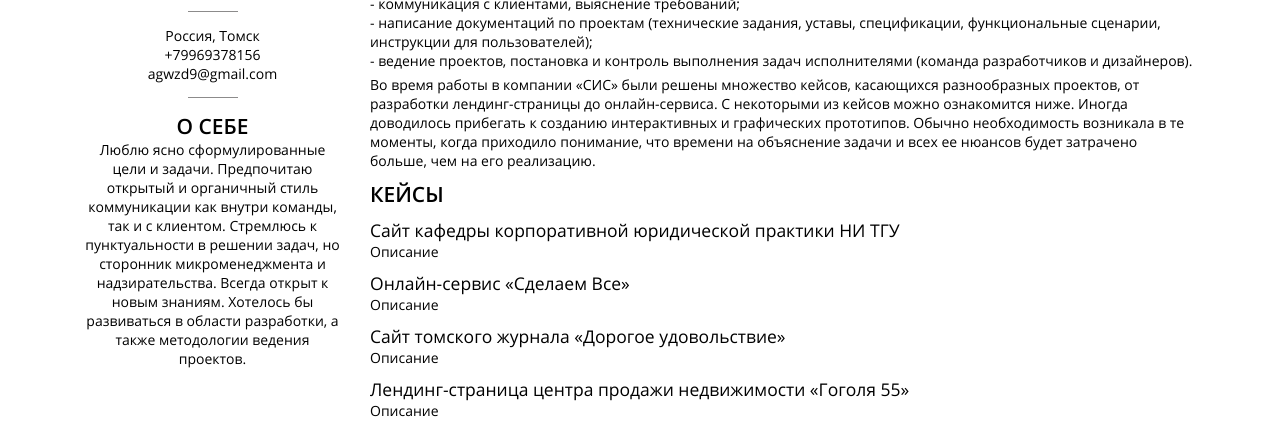
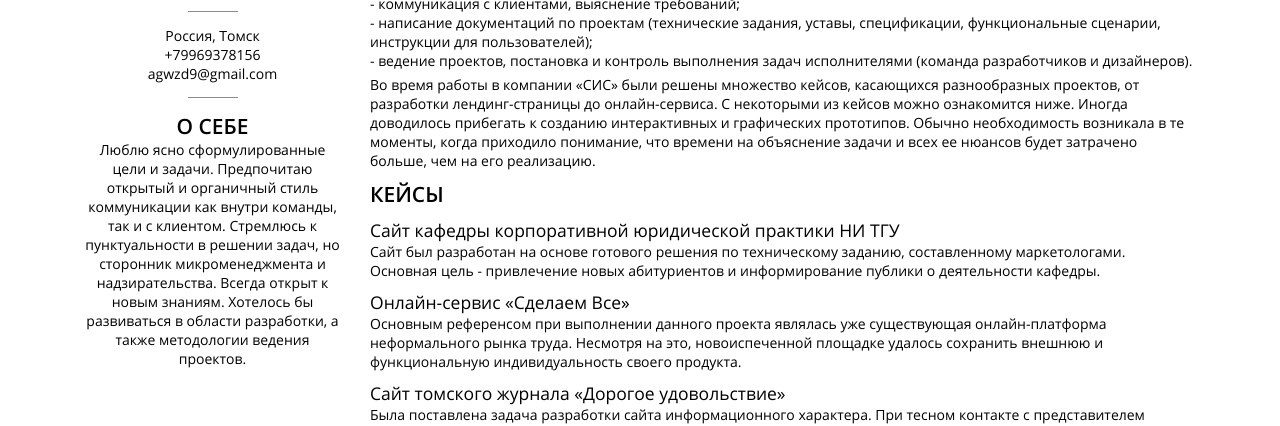
Before and after one commit to BakedMilk/cv, a plain HTML site: page index.html in a window 1280 px wide. Shown: the part 355-781 px from the top of the page. Drawn offline with nearby package versions, Linux system fonts and the light colour scheme; a web font is replaced by a local one.

Commit message:
add info

```diff
--- a/index.html
+++ b/index.html
@@ -90,19 +90,19 @@
 						<div class="org-name">
 							<div class="item">
 								<a href="http://corpcafedra.ru/" target="_blank"><h4>Сайт кафедры корпоративной юридической практики НИ ТГУ</h4></a>
-								<span>Описание</span>
+								<span>Сайт был разработан на основе готового решения по техническому заданию, составленному маркетологами. Основная цель - привлечение новых абитуриентов и информирование публики о деятельности кафедры. </span>
 							</div>
 							<div class="item">
 								<a href="https://sdvse.ru/" target="_blank"><h4>Онлайн-сервис «Сделаем Все»</h4></a>
-								<span>Описание</span>
+								<span>Основным референсом при выполнении данного проекта являлась уже существующая онлайн-платформа неформального рынка труда. Несмотря на это, новоиспеченной площадке удалось сохранить внешнюю и функциональную индивидуальность своего продукта.</span>
 							</div>
 							<div class="item">
 								<a href="https://dorogoe.tomsk.ru/" target="_blank"><h4>Сайт томского журнала «Дорогое удовольствие»</h4></a>
-								<span>Описание</span>
+								<span>Была поставлена задача разработки сайта информационного характера. При тесном контакте с представителем заказчика эту задачу удалось решить в рамках довольно скромного бюджета. </span>
 							</div>
 							<div class="item">
 								<a href="http://nedvizhimost-vtomske.ru/" target="_blank"><h4>Лендинг-страница центра продажи недвижимости «Гоголя 55»</h4></a>
-								<span>Описание</span>
+								<span>Главной примечательной особенностью этого проекта была скорость его выполнения. Страница была полностью разработана (дизайн, верстка и интеграция) примерно за две недели.</span>
 							</div>
 
 						</div>
```
